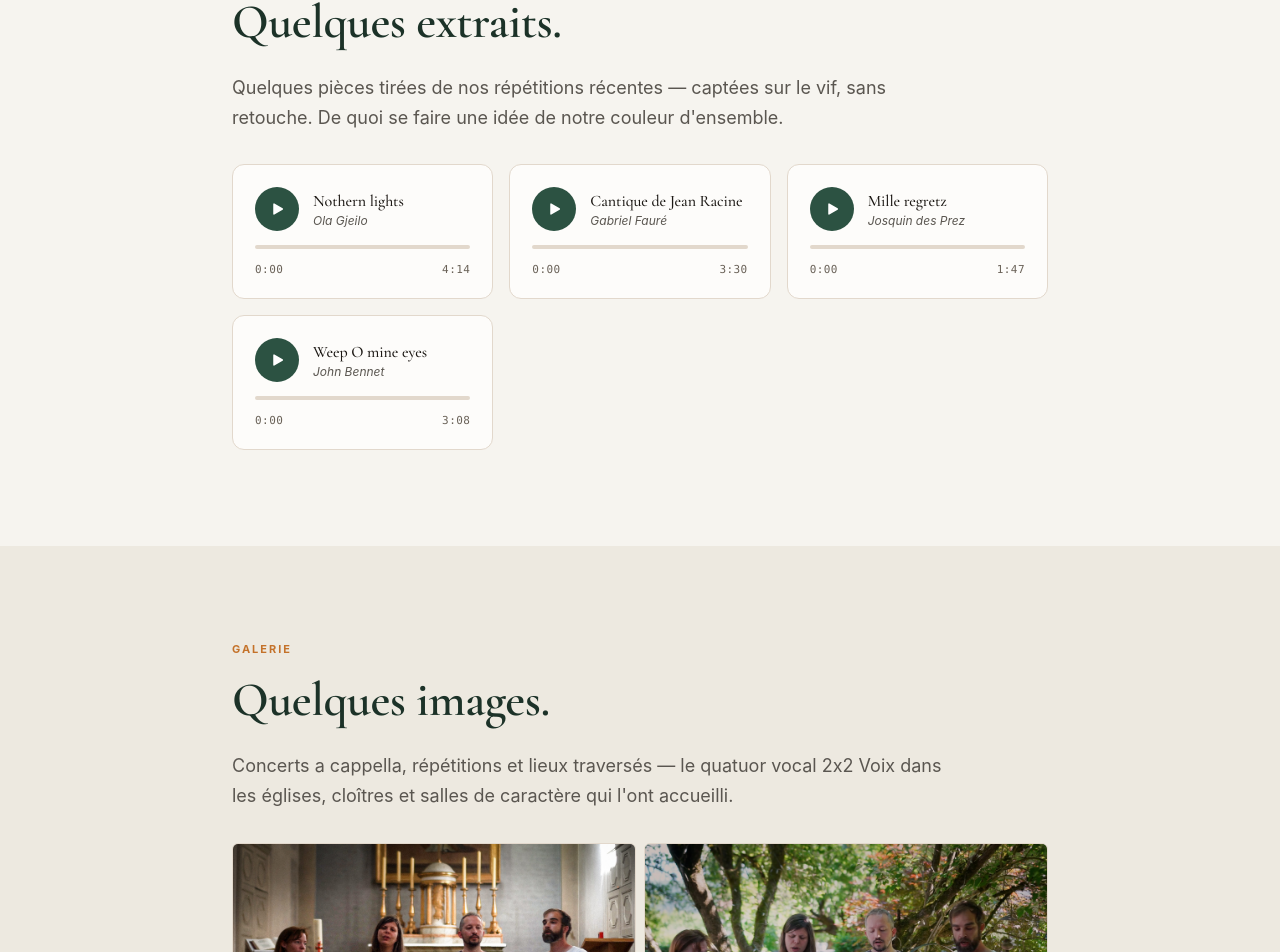
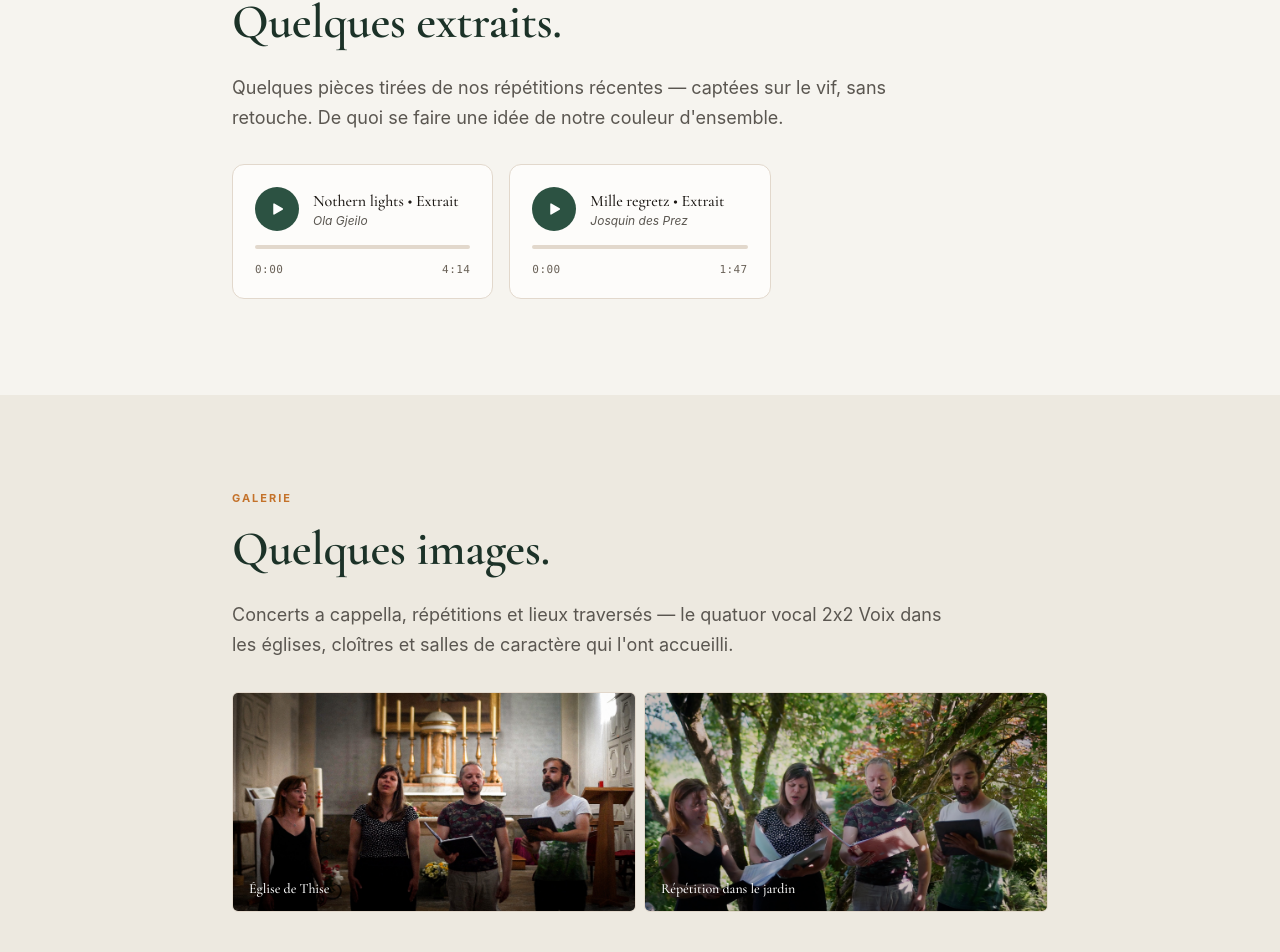
Before and after one commit to TimVille25/2x2voix, a React (Vite) app in the folder site/: page / in a window 1280 px wide. Shown: the part 3795-4747 px from the top of the page. Built offline with nearby package versions, Linux system fonts and the light colour scheme.

Commit message:
Ajout des extraits audio pour "Northern lights" et "Mille regretz" dans la liste des pistes

```diff
--- a/site/src/data.js
+++ b/site/src/data.js
@@ -60,10 +60,10 @@ export const EVENTS = [
 ];
 
 export const TRACKS = [
-  { title: "Nothern lights",          sub: "Ola Gjeilo",        duration: 254, file: "northern-lights.mp3" },
-  { title: "Cantique de Jean Racine", sub: "Gabriel Fauré",     duration: 210, file: "cantique-de-jean-racine.mp3" },
-  { title: "Mille regretz",           sub: "Josquin des Prez",  duration: 107, file: "mille-regretz.mp3" },
-  { title: "Weep O mine eyes",        sub: "John Bennet",       duration: 188, file: "weep-o-mine-eyes.mp3" },
+  { title: "Nothern lights • Extrait",          sub: "Ola Gjeilo",        duration: 254, file: "northern-lights-extrait.mp3" },
+  // { title: "Cantique de Jean Racine", sub: "Gabriel Fauré",     duration: 210, file: "cantique-de-jean-racine.mp3" },
+  { title: "Mille regretz • Extrait",           sub: "Josquin des Prez",  duration: 107, file: "mille-regretz-extrait.mp3" },
+  // { title: "Weep O mine eyes",        sub: "John Bennet",       duration: 188, file: "weep-o-mine-eyes.mp3" },
 ];
 
 export const GALLERY = [
```
Also changed, not shown: 2 other files (tests, documents, lock files or other folders).
